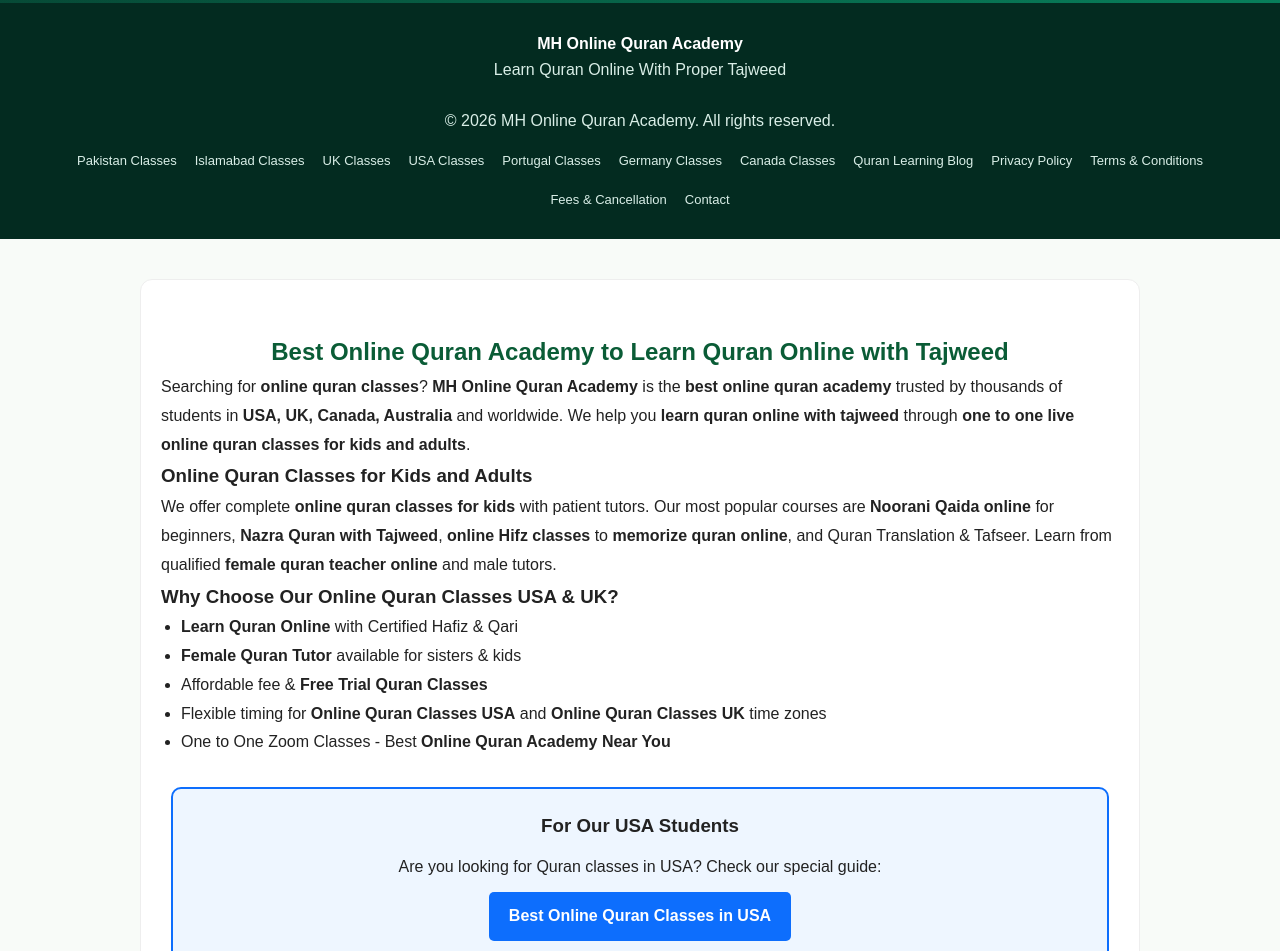
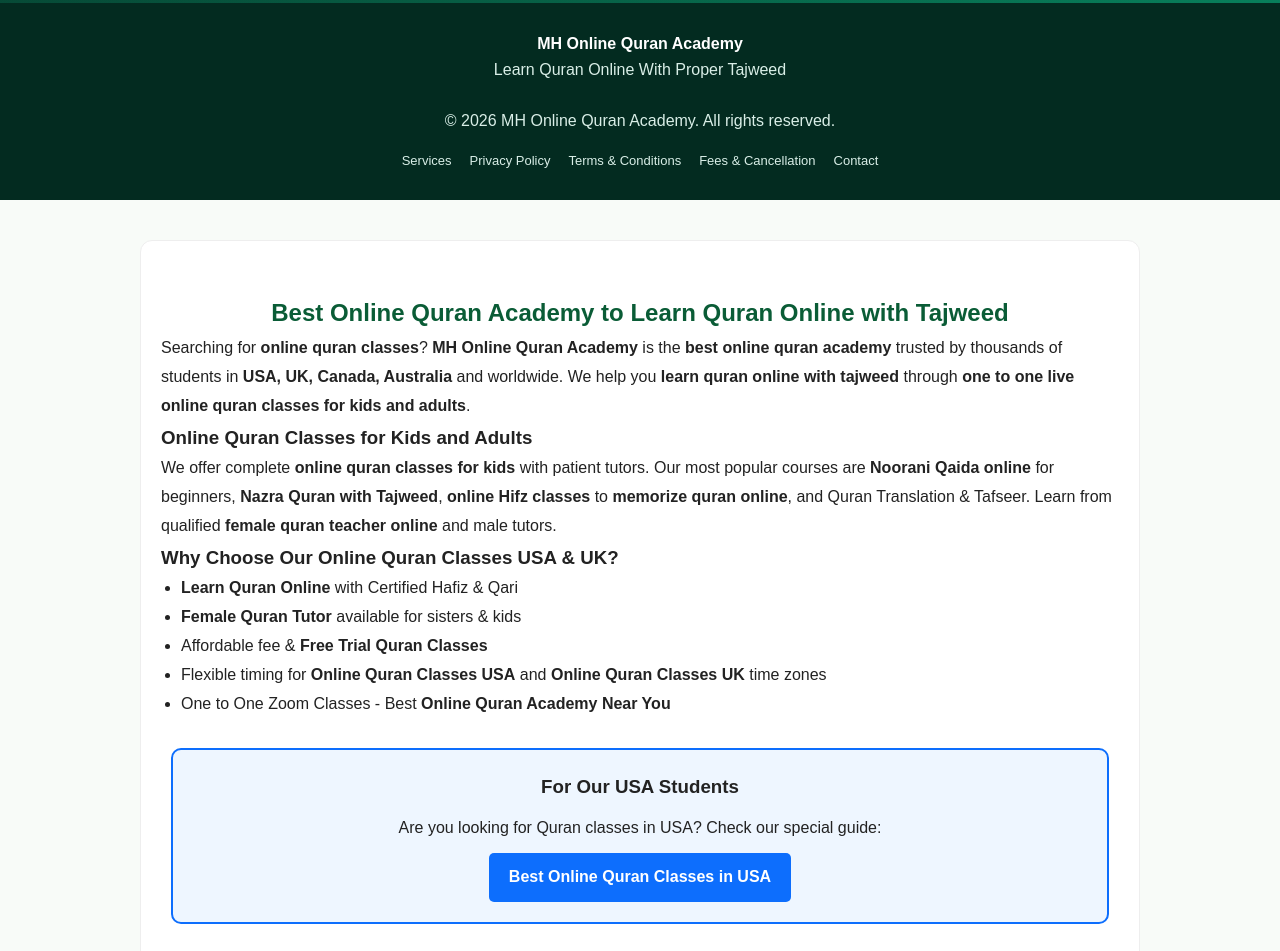
Before and after one commit to muhammadhamda7432-afk/ONLINE-QURAN, a plain HTML site: page index.html in a window 1280 px wide. Shown: the part 10920-11871 px from the top of the page. Drawn offline with Linux system fonts and the light colour scheme.

Commit message:
Refine Services dropdown and footer links for mobile

```diff
--- a/index.html
+++ b/index.html
@@ -138,7 +138,7 @@ footer b{color:white}
 .faq-list{max-width:900px;margin:auto}.faq-list details{background:#fff;border:1px solid #dfeee7;border-radius:13px;margin-bottom:11px;padding:16px 20px}.faq-list summary{cursor:pointer;font-weight:800;color:#063b2c}.faq-list p{padding-top:12px;color:#5d726a}
 .contact-layout{max-width:1000px;margin:auto;display:grid;grid-template-columns:1fr 1fr;gap:22px}.lead-form{background:#fff;border:1px solid #dfeee7;border-radius:22px;padding:30px;box-shadow:0 10px 35px #174c3a18}.lead-form input,.lead-form select,.lead-form textarea{width:100%;padding:13px;border:1px solid #cfe3da;border-radius:10px;margin-bottom:12px;font:inherit}.lead-form textarea{resize:vertical}
 .whatsapp-float{position:fixed;right:22px;bottom:22px;width:58px;height:58px;border-radius:50%;background:#20b95a;color:#fff;text-decoration:none;display:flex;align-items:center;justify-content:center;box-shadow:0 8px 25px #0003;z-index:50;transition:transform .2s ease,box-shadow .2s ease}.whatsapp-float:hover{transform:scale(1.08);box-shadow:0 10px 30px #0004}.whatsapp-float svg{width:34px;height:34px;display:block}
-@media(max-width:900px){.nav-links{display:none}.steps{grid-template-columns:repeat(2,1fr)}.country-grid{grid-template-columns:repeat(3,1fr)}.pricing-grid{grid-template-columns:1fr}.about-box,.contact-layout{grid-template-columns:1fr}}
+@media(max-width:900px){nav{flex-direction:column;align-items:stretch;gap:10px}.logo{text-align:center}.nav-links{display:flex;flex-wrap:nowrap;justify-content:flex-start;gap:12px;width:100%;overflow-x:auto;padding:4px 0 8px;scrollbar-width:thin}.nav-links>a{white-space:nowrap}.services-menu{flex:0 0 auto}.steps{grid-template-columns:repeat(2,1fr)}.country-grid{grid-template-columns:repeat(3,1fr)}.pricing-grid{grid-template-columns:1fr}.about-box,.contact-layout{grid-template-columns:1fr}}
 @media(max-width:600px){.steps{grid-template-columns:1fr}.country-grid{grid-template-columns:repeat(2,1fr)}.hero-points{display:grid;grid-template-columns:1fr 1fr}.whatsapp-float{right:16px;bottom:16px}}
 </style>
 
@@ -463,7 +463,7 @@ footer b{color:white}
   <b>MH Online Quran Academy</b><br>
   Learn Quran Online With Proper Tajweed<br><br>
   © 2026 MH Online Quran Academy. All rights reserved.
-<div class="footer-links"><a href="/online-quran-classes-pakistan.html">Pakistan Classes</a><a href="/online-quran-classes-islamabad.html">Islamabad Classes</a><a href="/online-quran-classes-uk.html">UK Classes</a><a href="/online-quran-classes-usa.html">USA Classes</a><a href="/online-quran-classes-portugal.html">Portugal Classes</a><a href="/online-quran-classes-germany.html">Germany Classes</a><a href="/online-quran-classes-canada.html">Canada Classes</a><a href="/blog.html">Quran Learning Blog</a><a href="#privacy">Privacy Policy</a><a href="#terms">Terms & Conditions</a><a href="#refund">Fees & Cancellation</a><a href="#contact">Contact</a></div></footer>
+<div class="footer-links"><a href="#courses">Services</a><a href="#privacy">Privacy Policy</a><a href="#terms">Terms & Conditions</a><a href="#refund">Fees & Cancellation</a><a href="#contact">Contact</a></div></footer>
 
 
 <script>
```
